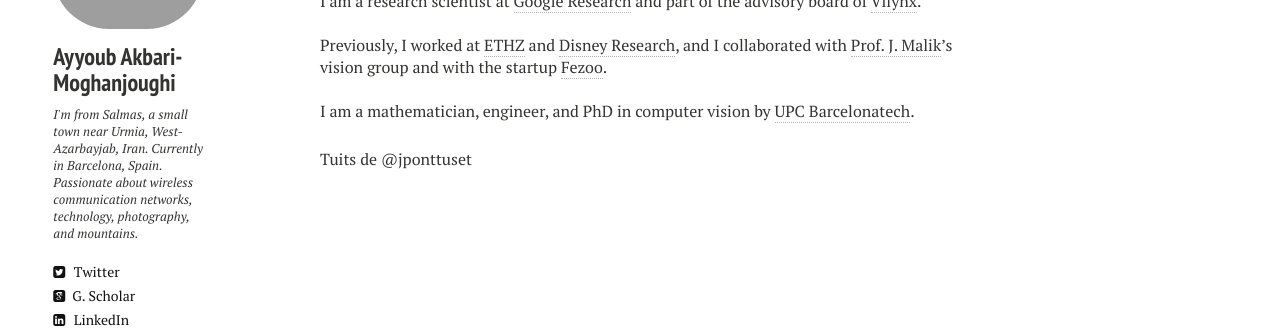
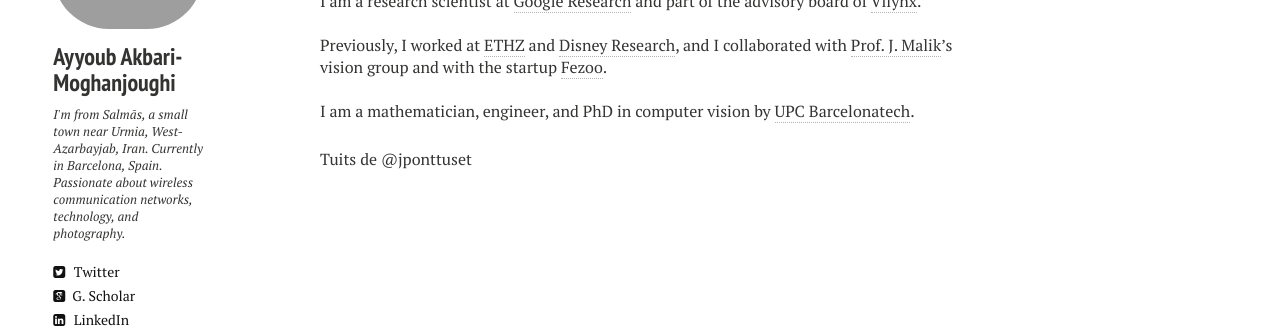
Before and after one commit to ayyoubakbari/akbari.github.io, a Jekyll site: the page built from index.md, in a window 1280 px wide. Shown: the part 431-761 px from the top of the page. Built offline with Jekyll 4.4.1, drawn with Linux system fonts in a browser that asks for light colours; nearby versions of some CDN libraries; comment, search, counter and statistics services are not loaded.

Commit message:
Update _config.yml

```diff
--- a/_config.yml
+++ b/_config.yml
@@ -10,9 +10,10 @@ disqus_shortname: ayyoubakbari
 owner:
   name:           Ayyoub Akbari-Moghanjoughi
   avatar:         ayyoub.png
-  bio:            I'm from Salmas, a small town near Urmia, West-Azarbayjab, Iran. Currently in Barcelona, Spain. Passionate about wireless communication networks, technology, photography, and mountains.
+  bio:            I'm from Salmās, a small town near Urmia, West-Azarbayjab, Iran. Currently in Barcelona, Spain. Passionate about wireless communication networks, technology, and photography.
   email:          ayyoub@ieee.org
   # Social networking links are used in author-bio sidebar. Update and remove as you like.
+  researchgate: ayyoubakbari
   twitter: ayyoubakbari
   linkedin: ayyoubakbari
   google_scholar: FzW-DmcAAAAJ
```
